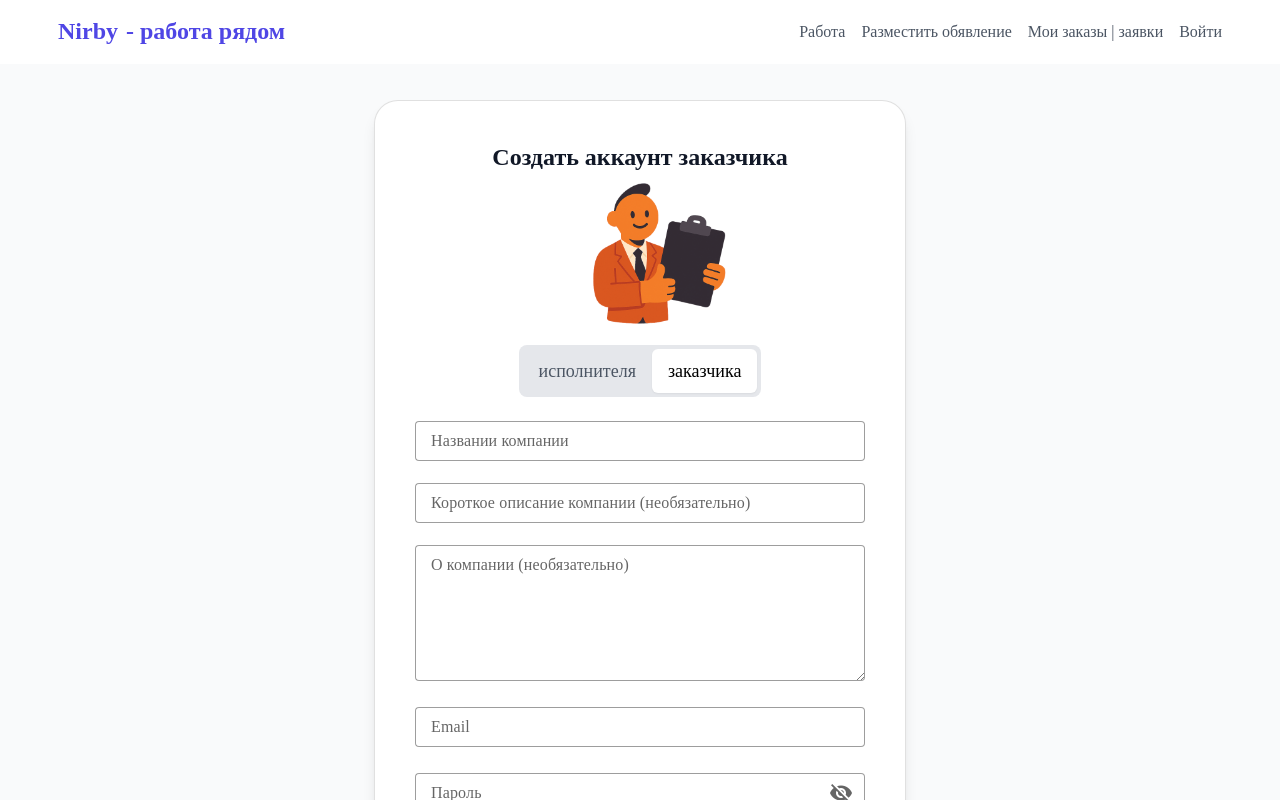
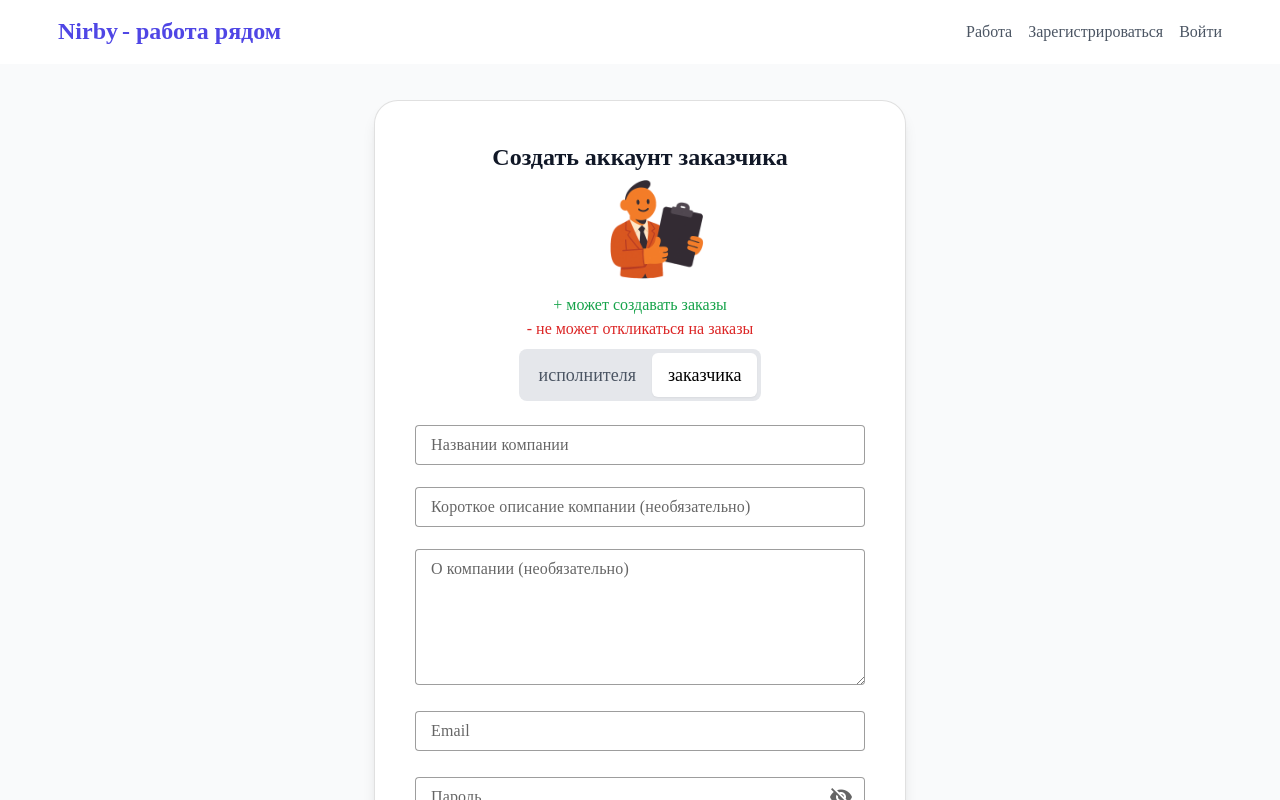
Before and after one commit to SaveliyShutov/freelance, a Nuxt app: page /reg in a window 1280 px wide. Both pictures are taken after a click on the button "заказчика". Shown: the top 800 px of the page. Built offline with nearby package versions, Linux system fonts and the light colour scheme; no server answers.

Commit message:
clear gtm and update guest role front

```diff
--- a/layouts/default.vue
+++ b/layouts/default.vue
@@ -7,14 +7,15 @@ let router = useRouter()
   <v-app class="min-h-screen">
     <v-app-bar color="white" elevation="0">
       <v-container class="px-4">
-        <v-row class="d-flex align-center">
-          <v-col @click="router.push(`/`)" class="hidden lg:flex text-2xl" cols="5">
-            <div class="d-flex gap-1"><a class="font-bold text-indigo-600 text-decoration-none h-[35px]">Nirby</a><a
-                class="font-bold text-indigo-600 text-decoration-none h-[35px]"> - работа рядом</a></div>
+        <v-row class="flex align-center">
+          <v-col @click="router.push(`/`)" class="hidden md:flex text-2xl cursor-pointer" cols="5">
+            <a class="font-bold text-indigo-600 text-decoration-none h-[35px]">Nirby</a><a
+              class="font-bold text-indigo-600 text-decoration-none h-[35px]">
+              - работа рядом</a>
           </v-col>
-          <v-col @click="router.push(`/`)" class="lg:hidden flex ml-3 flex-col" md:cols="6">
+          <v-col @click="router.push(`/`)" class="md:hidden flex-col cursor-pointer" md:cols="6">
             <a class="text-2xl font-bold text-indigo-600 text-decoration-none h-[20px] leading-2">Nirby</a>
-            <p class="text-m font-bold text-indigo-600 text-decoration-none h-[20px] leading-3 mt-3">работа рядом</p>
+            <p class="text-m font-semibold text-indigo-600 text-decoration-none h-[20px] leading-3">работа рядом</p>
           </v-col>
 
           <!-- Desktop and Tablet Navigation -->
@@ -22,11 +23,8 @@ let router = useRouter()
             <NuxtLink to="/work" class="text-gray-600 hover:text-indigo-600 text-decoration-none">
               Работа
             </NuxtLink>
-            <NuxtLink to="/create-order" class="text-gray-600 hover:text-indigo-600 text-decoration-none">
-              Разместить обявление
-            </NuxtLink>
-            <NuxtLink to="/requests" class="text-gray-600 hover:text-indigo-600 text-decoration-none">
-              Мои заказы | заявки
+            <NuxtLink to="/reg" class="text-gray-600 hover:text-indigo-600 text-decoration-none">
+              Зарегистрироваться
             </NuxtLink>
             <NuxtLink to="/sign" class="text-gray-600 hover:text-indigo-600 text-decoration-none">
               Войти
@@ -34,25 +32,20 @@ let router = useRouter()
           </v-col>
 
           <v-col class="md:hidden flex gap-3 justify-end" cols="4">
-            <!-- Mobile Navigation Button (xs only) -->
             <v-app-bar-nav-icon class="md:hidden flex gap-6" @click="drawer = !drawer"></v-app-bar-nav-icon>
           </v-col>
         </v-row>
       </v-container>
     </v-app-bar>
 
-    <!-- Mobile Navigation Drawer (xs) -->
     <div v-if="drawer">
       <v-navigation-drawer v-model="drawer" location="right" temporary>
         <v-list>
           <v-list-item to="/work" class="text-gray-600">
             Работа
           </v-list-item>
-          <v-list-item to="/create-order" class="text-gray-600">
-            Разместить обявление
-          </v-list-item>
-          <v-list-item to="/requests" class="text-gray-600">
-            Мои заказы | Заявки
+          <v-list-item to="/reg" class="text-gray-600">
+            Зарегистрироваться
           </v-list-item>
           <v-list-item to="/sign" class="text-gray-600">
             Войти
@@ -61,9 +54,9 @@ let router = useRouter()
       </v-navigation-drawer>
     </div>
 
-    <v-main class="bg-gray-50 pb-28 md:pb-20">
+    <div class="bg-gray-50 mt-16 pb-28 md:pb-20">
       <slot />
-    </v-main>
+    </div>
 
     <Footer />
   </v-app>
--- a/pages/index.vue
+++ b/pages/index.vue
@@ -1,5 +1,5 @@
 <script setup>
-const currentRole = ref("worker"); // Default role is worker
+const currentRole = ref("worker");
 const showRoleSwitcher = ref(false);
 
 onMounted(() => {
@@ -135,53 +135,36 @@ const projects = computed(() => {
 </script>
 
 <template>
-  <div
-    class="min-h-screen overflow-x-hidden bg-gradient-to-b from-gray-50 to-white w-full"
-  >
+  <div class="min-h-screen overflow-x-hidden bg-gradient-to-b from-gray-50 to-white w-full">
     <div v-if="showRoleSwitcher"
-      class="fixed top-4 right-4 z-50 bg-white rounded-full shadow-lg p-1 transition-all duration-300 w-30"
-      :class="[
+      class="fixed top-4 right-4 z-50 bg-white rounded-full shadow-lg p-1 transition-all duration-300 w-30" :class="[
         showRoleSwitcher ? 'opacity-100 translate-y-0' : 'opacity-0 translate-y-0',
-      ]"
-    >
+      ]">
       <div class="flex gap-1">
-        <button
-          @click="currentRole = 'worker'"
-          :class="[
-            'px-4 py-2 rounded-full transition-all duration-300',
-            currentRole === 'worker' ? 'bg-primary text-white' : 'hover:bg-gray-100',
-          ]"
-        >
+        <button @click="currentRole = 'worker'" :class="[
+          'px-4 py-2 rounded-full transition-all duration-300',
+          currentRole === 'worker' ? 'bg-primary text-white' : 'hover:bg-gray-100',
+        ]">
           Исполнитель
         </button>
-        <button
-          @click="currentRole = 'employer'"
-          :class="[
-            'px-4 py-2 rounded-full transition-all duration-300',
-            currentRole === 'employer' ? 'bg-primary text-white' : 'hover:bg-gray-100',
-          ]"
-        >
+        <button @click="currentRole = 'employer'" :class="[
+          'px-4 py-2 rounded-full transition-all duration-300',
+          currentRole === 'employer' ? 'bg-primary text-white' : 'hover:bg-gray-100',
+        ]">
           Заказчик
         </button>
       </div>
     </div>
 
-    <section
-      class="relative bg-gradient-to-r from-indigo-600 to-indigo-800 text-white py-16 md:py-32 overflow-hidden"
-    >
-      <div class="absolute inset-0 overflow-hidden">
-        <div class="absolute inset-0"></div>
-      </div>
+    <section class="relative bg-gradient-to-r from-indigo-600 to-indigo-800 text-white py-16 md:py-32 overflow-hidden">
       <div class="relative">
         <v-row no-gutters>
           <v-col cols="12">
             <div class="py-16">
               <v-row align="center" justify="center" class="">
                 <v-col class="items-center hidden md:flex flex-col">
-                  <p
-                    class="text-white text-8xl font-weight-black mb-6 text-center max-w-3xl"
-                    style="font-family: 'Montserrat', sans-serif"
-                  >
+                  <p class="text-white text-8xl font-weight-black mb-6 text-center max-w-3xl"
+                    style="font-family: 'Montserrat', sans-serif">
                     {{
                       currentRole === "worker"
                         ? "Найдите прибыльную подработку"
@@ -196,20 +179,13 @@ const projects = computed(() => {
                     }}
                   </p>
                   <NuxtLink to="/reg">
-                    <v-btn
-                      color="white"
-                      size="x-large"
-                      class="text-primary font-weight-bold px-8 text-body-1"
-                    >
+                    <v-btn color="white" size="x-large" class="text-primary font-weight-bold px-8 text-body-1">
                       {{ currentRole === "worker" ? "Найти работу" : "Найти работника" }}
                     </v-btn>
                   </NuxtLink>
                 </v-col>
                 <v-col class="text-center md:hidden flex flex-col">
-                  <p
-                    class="text-white text-4xl font-weight-black mb-6"
-                    style="font-family: 'Montserrat', sans-serif"
-                  >
+                  <p class="text-white text-4xl font-weight-black mb-6" style="font-family: 'Montserrat', sans-serif">
                     {{
                       currentRole === "worker"
                         ? "Найдите прибыльную подработку"
@@ -224,11 +200,7 @@ const projects = computed(() => {
                     }}
                   </p>
                   <NuxtLink to="/sign">
-                    <v-btn
-                      size="large"
-                      color="white"
-                      class="text-primary font-weight-bold px-8 text-body-1"
-                    >
+                    <v-btn size="large" color="white" class="text-primary font-weight-bold px-8 text-body-1">
                       {{ currentRole === "worker" ? "Найти работу" : "Найти работника" }}
                     </v-btn>
                   </NuxtLink>
@@ -243,10 +215,7 @@ const projects = computed(() => {
     <section class="py-16 md:py-24">
       <v-row align="center" justify="center">
         <v-col cols="12" md="10" class="text-center">
-          <h2
-            class="text-h2 font-weight-black mb-12 text-primary"
-            style="font-family: 'Montserrat', sans-serif"
-          >
+          <h2 class="text-h2 font-weight-black mb-12 text-primary" style="font-family: 'Montserrat', sans-serif">
             О Нас
           </h2>
           <v-row>
@@ -290,23 +259,14 @@ const projects = computed(() => {
     <section class="py-16 md:py-24 bg-gradient-to-b from-gray-100 to-white">
       <v-row align="center" justify="center">
         <v-col cols="12" md="10" class="text-center">
-          <h2
-            class="text-3xl md:text-4xl font-bold text-center text-gray-900 mb-12 md:mb-16 px-4"
-          >
+          <h2 class="text-3xl md:text-4xl font-bold text-center text-gray-900 mb-12 md:mb-16 px-4">
             Преимущества
           </h2>
           <v-row>
-            <v-col
-              v-for="(advantage, index) in advantages"
-              :key="index"
-              cols="12"
-              md="4"
-              class="px-6"
-            >
+            <v-col v-for="(advantage, index) in advantages" :key="index" cols="12" md="4" class="px-6">
               <div
                 class="bg-white p-6 md:p-8 rounded-2xl shadow-lg hover:shadow-2xl transition-all duration-500 transform hover:-translate-y-2 border border-indigo-50 h-full"
-                :style="`transition-delay: ${index * 100}ms`"
-              >
+                :style="`transition-delay: ${index * 100}ms`">
                 <div class="text-4xl md:text-5xl mb-4 md:mb-6">{{ advantage.icon }}</div>
                 <h3 class="text-xl md:text-2xl font-semibold mb-3 md:mb-4">
                   {{ advantage.title }}
@@ -374,44 +334,27 @@ const projects = computed(() => {
       </v-row>
     </section> -->
 
-    <section
-      class="py-16 md:py-24 bg-gradient-to-b from-gray-100 to-white"
-      v-if="currentRole === 'worker'"
-    >
+    <section class="py-16 md:py-24 bg-gradient-to-b from-gray-100 to-white" v-if="currentRole === 'worker'">
       <v-row align="center" justify="center">
         <v-col cols="12" md="10" class="text-center">
-          <h2
-            class="text-3xl md:text-4xl font-bold text-center text-gray-900 mb-12 md:mb-16 px-4"
-          >
+          <h2 class="text-3xl md:text-4xl font-bold text-center text-gray-900 mb-12 md:mb-16 px-4">
             {{ currentRole === "worker" ? "Доступные проекты" : "" }}
           </h2>
           <v-row>
-            <v-col
-              v-for="project in projects"
-              :key="project.id"
-              cols="12"
-              sm="6"
-              md="4"
-              class="px-4"
-            >
+            <v-col v-for="project in projects" :key="project.id" cols="12" sm="6" md="4" class="px-4">
               <div
-                class="bg-white rounded-2xl shadow-lg overflow-hidden group hover:shadow-2xl transition-all duration-300 h-full"
-              >
+                class="bg-white rounded-2xl shadow-lg overflow-hidden group hover:shadow-2xl transition-all duration-300 h-full">
                 <div class="p-6 md:p-8">
                   <h3
-                    class="text-xl md:text-2xl font-semibold mb-3 md:mb-4 group-hover:text-indigo-600 transition-colors"
-                  >
+                    class="text-xl md:text-2xl font-semibold mb-3 md:mb-4 group-hover:text-indigo-600 transition-colors">
                     {{ project.title }}
                   </h3>
                   <p class="text-base md:text-lg text-gray-600 mb-4 md:mb-6">
                     {{ project.description }}
                   </p>
                   <div class="flex flex-wrap gap-2 mb-4">
-                    <span
-                      v-for="tag in project.tags"
-                      :key="tag"
-                      class="px-3 py-1.5 bg-indigo-50 text-indigo-800 rounded-full text-sm font-medium group-hover:bg-indigo-100 transition-colors"
-                    >
+                    <span v-for="tag in project.tags" :key="tag"
+                      class="px-3 py-1.5 bg-indigo-50 text-indigo-800 rounded-full text-sm font-medium group-hover:bg-indigo-100 transition-colors">
                       {{ tag }}
                     </span>
                   </div>
@@ -430,9 +373,7 @@ const projects = computed(() => {
       </v-row>
     </section>
 
-    <section
-      class="py-16 md:py-24 bg-gradient-to-r from-indigo-600 to-indigo-800 text-white relative overflow-hidden"
-    >
+    <section class="py-16 md:py-24 bg-gradient-to-r from-indigo-600 to-indigo-800 text-white relative overflow-hidden">
       <v-container class="relative">
         <div class="text-center max-w-3xl mx-auto px-4">
           <h2 class="text-3xl md:text-4xl font-bold mb-6 md:mb-8">
@@ -448,23 +389,15 @@ const projects = computed(() => {
             }}
           </p>
           <div class="flex flex-col sm:flex-row justify-center gap-4 md:gap-6">
-            <NuxtLink
-              to="/sign"
-              class="text-decoration-none group bg-white text-indigo-600 px-6 md:px-8 py-3 md:py-4 rounded-full text-base md:text-lg font-medium hover:bg-indigo-50 transition-all duration-300 hover:shadow-xl hover:-translate-y-1 inline-flex items-center justify-center gap-2"
-            >
+            <NuxtLink to="/sign"
+              class="text-decoration-none group bg-white text-indigo-600 px-6 md:px-8 py-3 md:py-4 rounded-full text-base md:text-lg font-medium hover:bg-indigo-50 transition-all duration-300 hover:shadow-xl hover:-translate-y-1 inline-flex items-center justify-center gap-2">
               Войти
-              <span class="group-hover:translate-x-1 transition-transform duration-300"
-                >→</span
-              >
+              <span class="group-hover:translate-x-1 transition-transform duration-300">→</span>
             </NuxtLink>
-            <NuxtLink
-              to="/reg"
-              class="text-decoration-none group bg-indigo-500 text-white px-6 md:px-8 py-3 md:py-4 rounded-full text-base md:text-lg font-medium hover:bg-indigo-400 transition-all duration-300 hover:shadow-xl hover:-translate-y-1 inline-flex items-center justify-center gap-2"
-            >
+            <NuxtLink to="/reg"
+              class="text-decoration-none group bg-indigo-500 text-white px-6 md:px-8 py-3 md:py-4 rounded-full text-base md:text-lg font-medium hover:bg-indigo-400 transition-all duration-300 hover:shadow-xl hover:-translate-y-1 inline-flex items-center justify-center gap-2">
               Регистрация
-              <span class="group-hover:translate-x-1 transition-transform duration-300"
-                >→</span
-              >
+              <span class="group-hover:translate-x-1 transition-transform duration-300">→</span>
             </NuxtLink>
           </div>
         </div>
--- a/pages/reg.vue
+++ b/pages/reg.vue
@@ -10,9 +10,7 @@ const currentRole = ref("worker");
   <v-container class="min-h-screen flex justify-center">
     <v-row justify="center">
       <v-col cols="12" sm="8" md="6">
-        <div
-          class="space-y-8 bg-white p-6 md:p-10 ma-5 mb-15 rounded-xl shadow-lg border border-gray-100"
-        >
+        <div class="space-y-8 bg-white p-6 md:p-10 ma-5 mb-15 rounded-xl shadow-lg border border-gray-100">
           <div class="flex flex-col justify-center">
             <div>
               <h2 class="text-2xl font-bold text-gray-900 text-center">
@@ -22,39 +20,32 @@ const currentRole = ref("worker");
             </div>
             <ClientOnly>
               <div class="flex flex-row justify-center">
-                <img
-                  v-if="currentRole === 'worker'"
-                  :src="workerImage"
-                  class="w-44 h-44"
-                />
-                <img
-                  v-if="currentRole === 'employer'"
-                  :src="employerImage"
-                  class="w-40 h-40 ml-12 mb-3"
-                /></div
-            ></ClientOnly>
+                <img v-if="currentRole === 'worker'" :src="workerImage" class="w-28 h-28" />
+                <img v-if="currentRole === 'employer'" :src="employerImage" class="w-28 h-28 ml-10" />
+              </div>
+            </ClientOnly>
+            <p class="text-center mt-2 text-green-600">
+              + {{ currentRole == "worker" ? "может откликаться на заказы" : "может создавать заказы" }}
+            </p>
+            <p class="text-center mb-2  text-red-600">
+              - {{ currentRole == "worker" ? "не может создавать заказы" : "не может откликаться на заказы" }}
+            </p>
             <div class="flex justify-center">
               <div class="bg-gray-200 rounded-lg p-1 inline-flex">
-                <button
-                  @click="currentRole = 'worker'"
-                  :class="[
+                <button @click="currentRole = 'worker'" :class="[
                   'px-4 py-2 rounded-md text-lg font-medium transition-all duration-200',
                   currentRole === 'worker'
                     ? 'bg-white text-indigo-600 shadow-sm'
                     : 'text-gray-600 hover:text-gray-900',
-                  ]"
-                >
+                ]">
                   исполнителя
                 </button>
-                <button
-                  @click="currentRole = 'employer'"
-                  :class="[
+                <button @click="currentRole = 'employer'" :class="[
                   'px-4 py-2 rounded-md text-lg font-medium transition-all duration-200',
                   currentRole === 'employer'
                     ? 'bg-white text-indigo-600 shadow-sm'
                     : 'text-gray-600 hover:text-gray-900',
-                  ]"
-                >
+                ]">
                   заказчика
                 </button>
               </div>
```
Also changed, not shown: nuxt.config.ts (+0 -8 lines), pages/work.vue (+7 -33 lines), plugins/gtm-noscript.client.ts (deleted, +0 -15 lines). Lines whose indentation alone changed are shown as unchanged.
